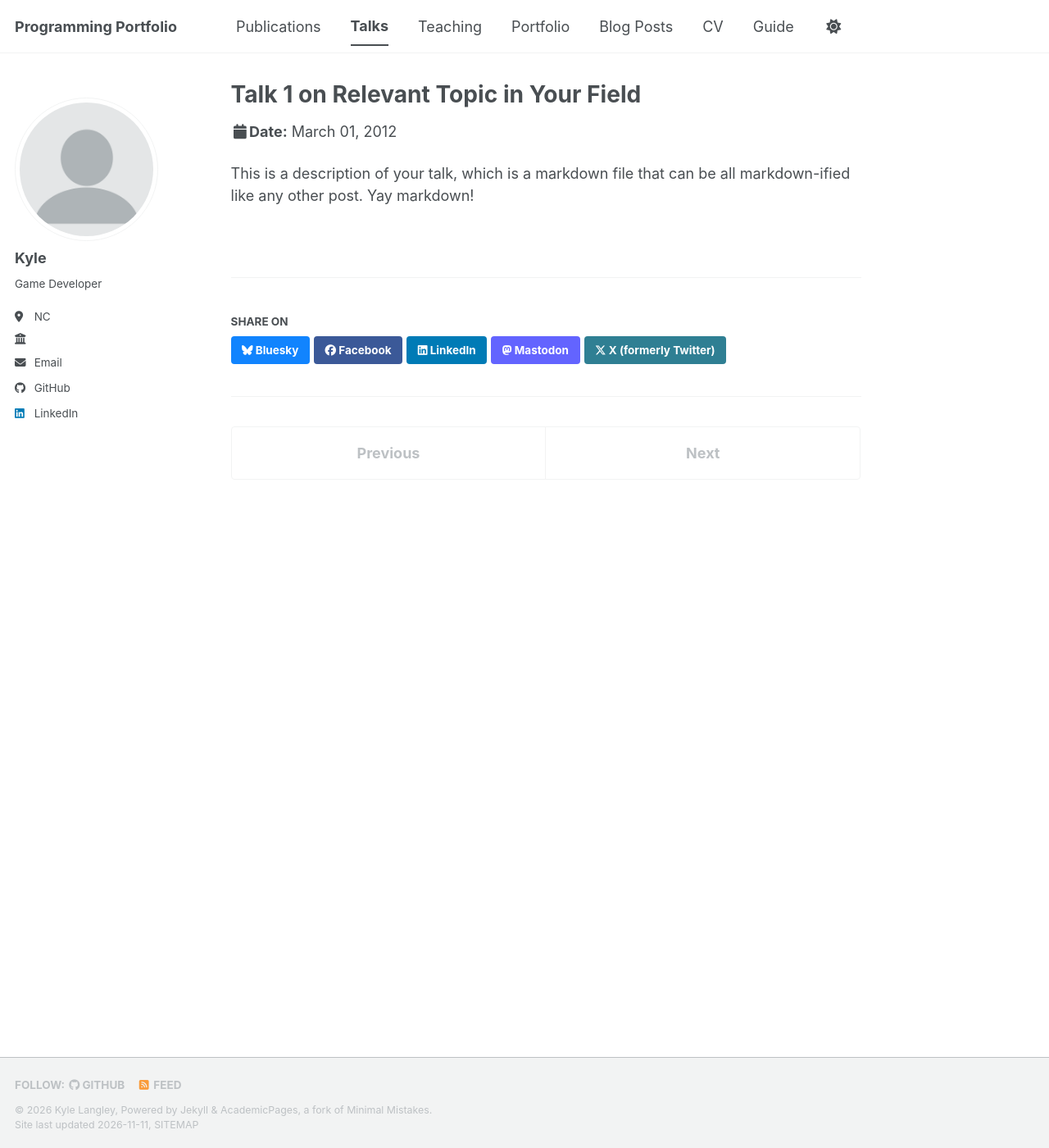
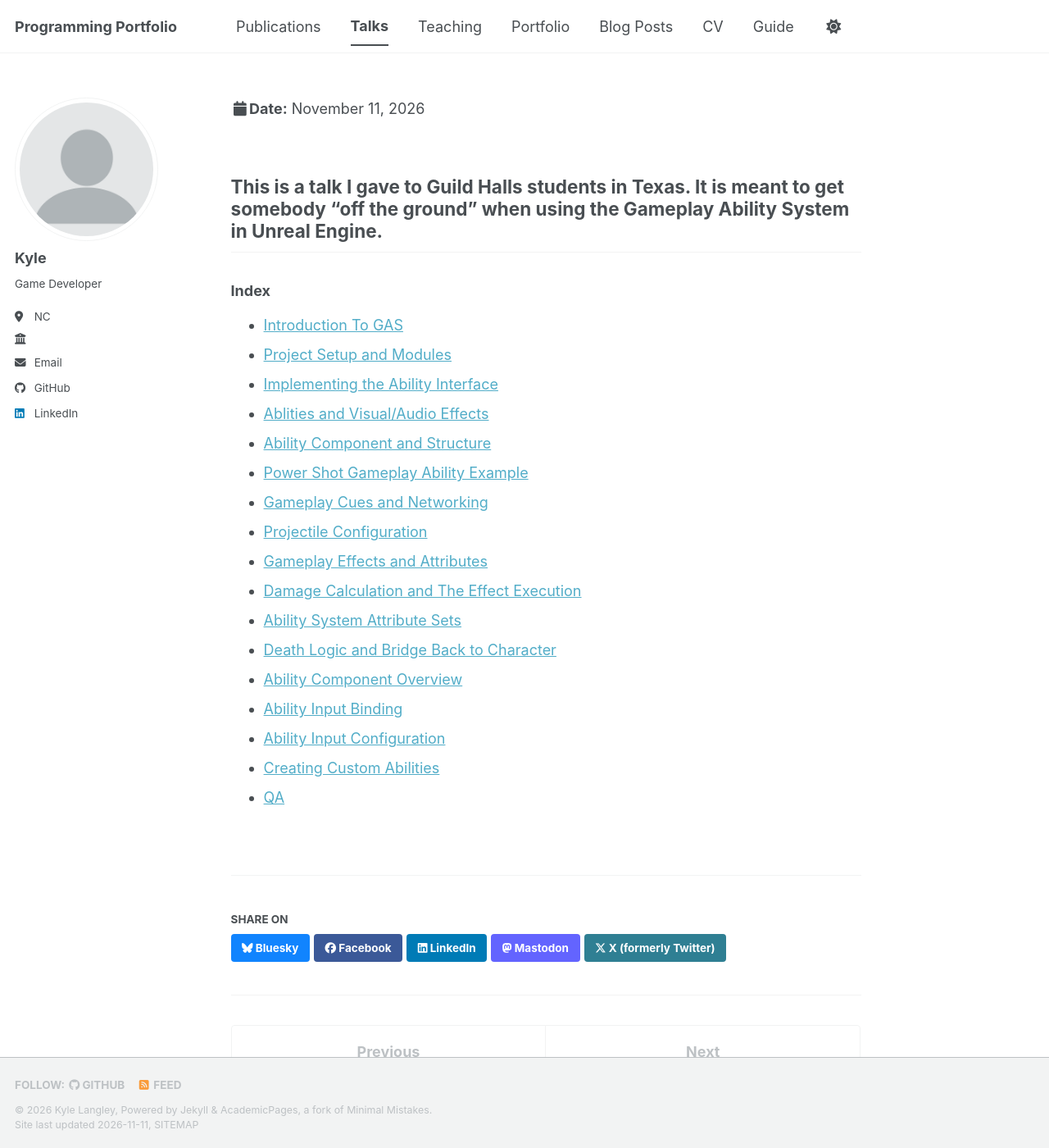
Before and after one commit to Vawx/klangley_portfolio, a Jekyll site: the page built from _talks/2012-03-01-talk-1.md, in a window 1280 px wide and 1400 px high. Shown: the whole window at 82% size. Built offline with Jekyll 4.4.1, drawn with Linux system fonts in a browser that asks for light colours; a style sheet for code colours, icons or effects is not loaded.

Commit message:
Revise talk information and add video index
Updated talk details including title, venue, date, and location. Added a detailed index with links to video segments.

```diff
--- a/_talks/2012-03-01-talk-1.md
+++ b/_talks/2012-03-01-talk-1.md
@@ -1,11 +1,30 @@
 ---
-title: "Talk 1 on Relevant Topic in Your Field"
+title: "Kyle Langley, Technical Designer for Fortnite: "Getting Started With the Gameplay Ability System in UE4"
 collection: talks
 type: "Talk"
-permalink: /talks/2012-03-01-talk-1
-venue: "UC San Francisco, Department of Testing"
-date: 2012-03-01
-location: "San Francisco, CA, USA"
+permalink: [Full Video](https://www.youtube.com/watch?v=jrzq6Io_Y4E&pp=ygUba3lsZSBsYW5nbGV5IGFiaWxpdHkgc3lzdGVt)
+venue: "Guild Hall, Texas"
+date: 2020
+location: "TX, USA"
 ---
 
-This is a description of your talk, which is a markdown file that can be all markdown-ified like any other post. Yay markdown!
+## This is a talk I gave to Guild Halls students in Texas. It is meant to get somebody "off the ground" when using the Gameplay Ability System in Unreal Engine.
+
+### Index
+- [Introduction To GAS](https://www.youtube.com/watch?v=jrzq6Io_Y4E&pp=0gcJCTUDDuyUWbzu)
+- [Project Setup and Modules](https://www.youtube.com/watch?v=jrzq6Io_Y4E&t=87s)
+- [Implementing the Ability Interface](https://www.youtube.com/watch?v=jrzq6Io_Y4E&t=236s&pp=0gcJCTUDDuyUWbzu)
+- [Ablities and Visual/Audio Effects](https://www.youtube.com/watch?v=jrzq6Io_Y4E&t=333s)
+- [Ability Component and Structure](https://www.youtube.com/watch?v=jrzq6Io_Y4E&t=452s)
+- [Power Shot Gameplay Ability Example](https://www.youtube.com/watch?v=jrzq6Io_Y4E&t=533s&pp=0gcJCTUDDuyUWbzu)
+- [Gameplay Cues and Networking](https://www.youtube.com/watch?v=jrzq6Io_Y4E&t=643s)
+- [Projectile Configuration](https://www.youtube.com/watch?v=jrzq6Io_Y4E&t=798s)
+- [Gameplay Effects and Attributes](https://www.youtube.com/watch?v=jrzq6Io_Y4E&t=872s)
+- [Damage Calculation and The Effect Execution](https://www.youtube.com/watch?v=jrzq6Io_Y4E&t=979s)
+- [Ability System Attribute Sets](https://www.youtube.com/watch?v=jrzq6Io_Y4E&t=1187s)
+- [Death Logic and Bridge Back to Character](https://www.youtube.com/watch?v=jrzq6Io_Y4E&t=1356s)
+- [Ability Component Overview](https://www.youtube.com/watch?v=jrzq6Io_Y4E&t=1500s)
+- [Ability Input Binding](https://www.youtube.com/watch?v=jrzq6Io_Y4E&t=1721s)
+- [Ability Input Configuration](https://www.youtube.com/watch?v=jrzq6Io_Y4E&t=1847s&pp=0gcJCTUDDuyUWbzu)
+- [Creating Custom Abilities](https://www.youtube.com/watch?v=jrzq6Io_Y4E&t=1946s)
+- [QA](https://www.youtube.com/watch?v=jrzq6Io_Y4E&t=2186s)
```
